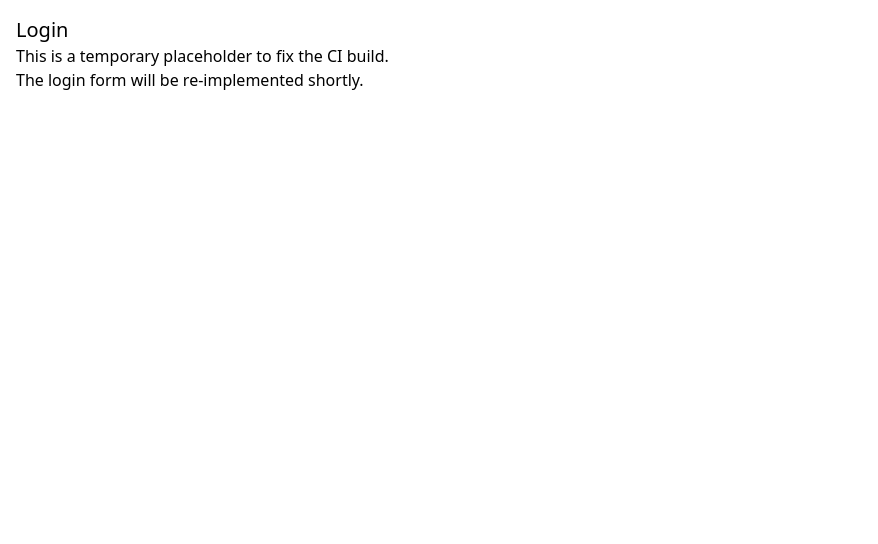
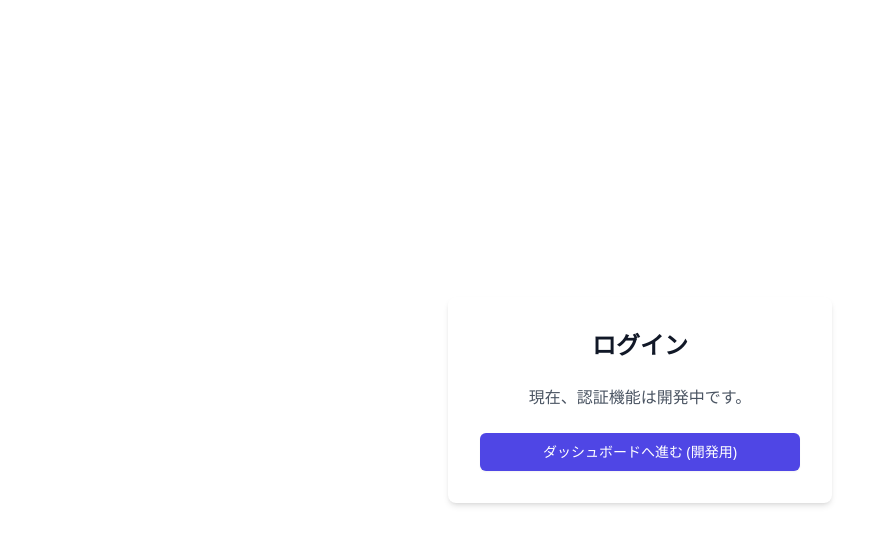
Before and after one commit to mokaland/toppa-inc, a React (Vite) app: page / in a window 1280 px wide. Shown: the top 544 px of the page, without its empty margins (0-878 px from the left). Built offline with nearby package versions, Linux system fonts and the light colour scheme.

Commit message:
[Product Lead] FIX: src/components/Login.tsx の型定義の不整合を修正し、CIビルド失敗を解消

```diff
--- a/src/components/Login.tsx
+++ b/src/components/Login.tsx
@@ -1,11 +1,25 @@
 import React from 'react';
 
-const Login: React.FC = () => {
+// propsの型を定義
+interface LoginProps {
+  onLoginSuccess: () => void;
+}
+
+const Login: React.FC<LoginProps> = ({ onLoginSuccess }) => {
+  // 本来はここにフォームとログインロジックが入る
+  // ビルドを通すために、クリックでログイン成功をシミュレートするボタンを置く
   return (
-    <div className="p-4">
-      <h2 className="text-xl">Login</h2>
-      <p>This is a temporary placeholder to fix the CI build.</p>
-      <p>The login form will be re-implemented shortly.</p>
+    <div className="p-4 flex flex-col items-center justify-center min-h-screen">
+      <div className="w-full max-w-sm p-8 space-y-6 bg-white rounded-lg shadow-md">
+        <h2 className="text-2xl font-bold text-center text-gray-900">ログイン</h2>
+        <p className="text-center text-gray-600">現在、認証機能は開発中です。</p>
+        <button
+          onClick={onLoginSuccess} // propsで受け取った関数を呼び出す
+          className="w-full px-4 py-2 text-sm font-medium text-white bg-indigo-600 border border-transparent rounded-md shadow-sm hover:bg-indigo-700 focus:outline-none focus:ring-2 focus:ring-offset-2 focus:ring-indigo-500"
+        >
+          ダッシュボードへ進む (開発用)
+        </button>
+      </div>
     </div>
   );
 };
```
